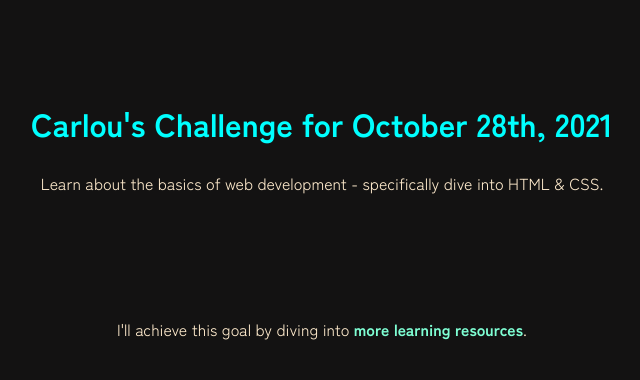
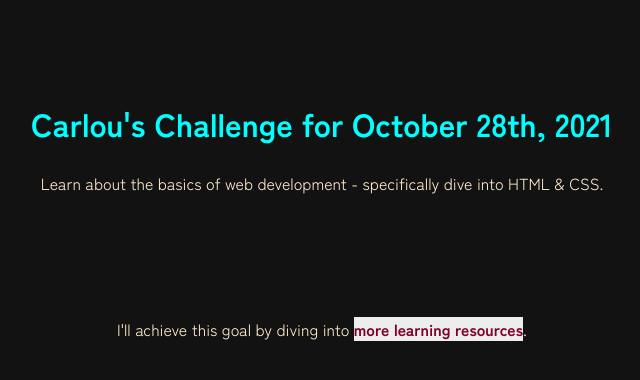
Before and after one commit to ca024/day004, a plain HTML site: page index.html in a window 1280 px wide. In both pictures the pointer is over the link "more learning resources". Shown: the whole page, without its empty margins (318-958 px from the left). Drawn offline with Linux system fonts and the light colour scheme.

Commit message:
Add hover styling to anchor element

```diff
--- a/assets/css/style.css
+++ b/assets/css/style.css
@@ -30,3 +30,8 @@ a {
   text-decoration: none;
   font-weight: bold;
 }
+
+a:hover {
+  /*Invert the colors of anchor element when hovered*/
+  filter: invert(1);
+}
```
